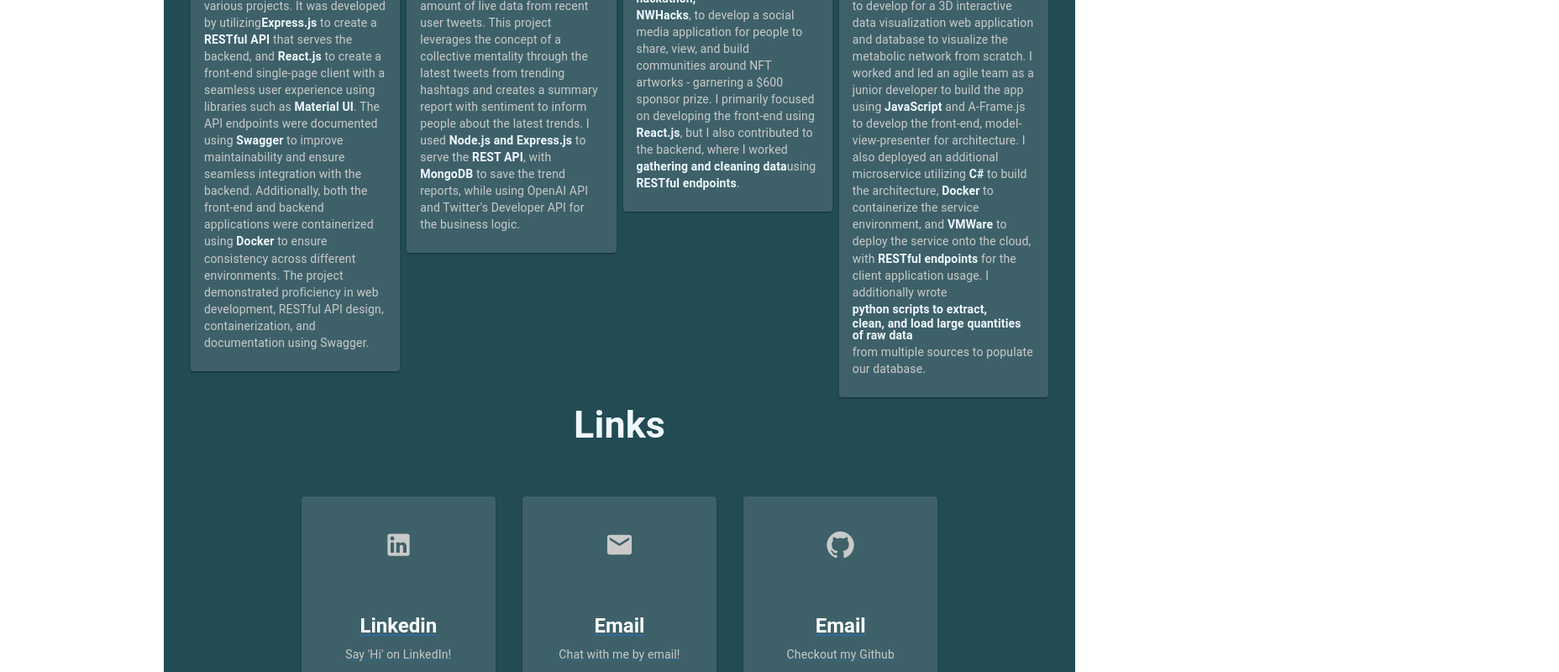
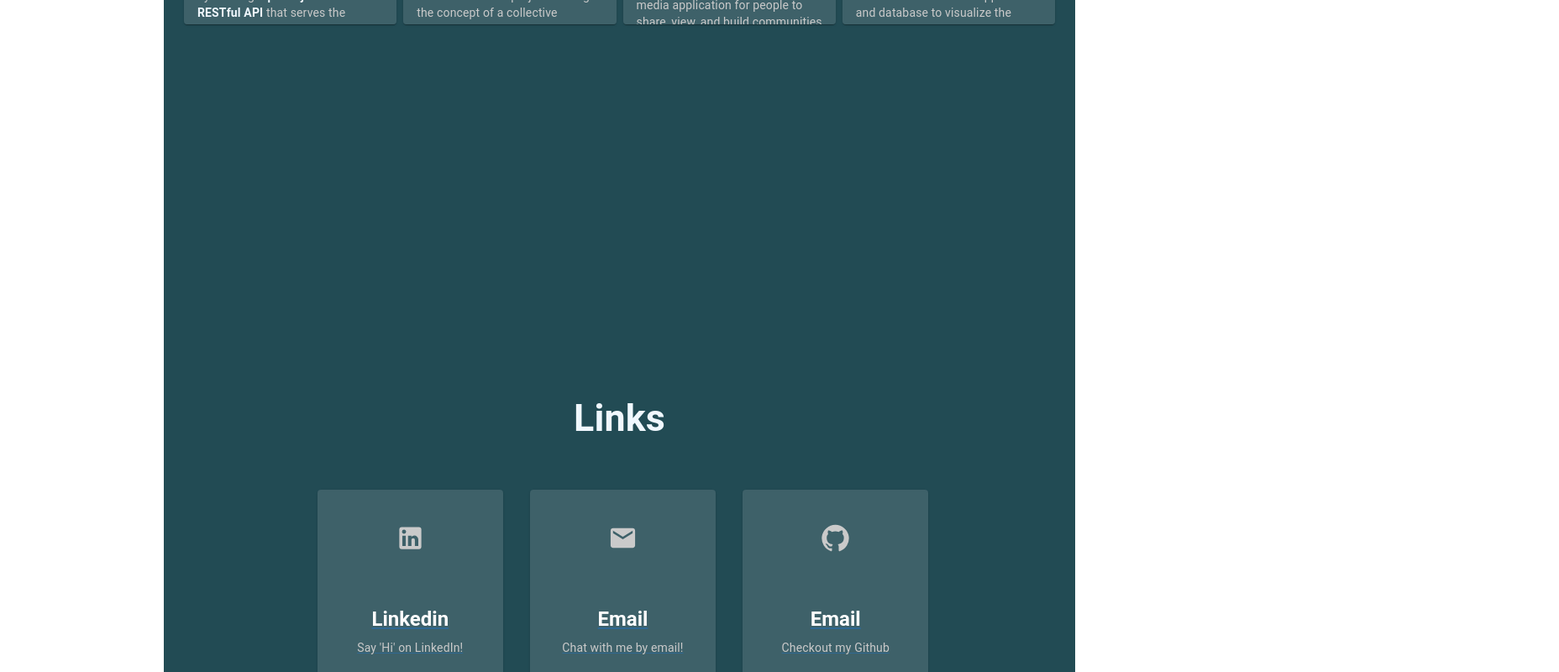
Before and after one commit to nkoda/nkoda.github.io, a React (Create React App) app: page / in a window 1280 px wide. Shown: the part 2000-2800 px from the top of the page at 84% size, 1856 px wide, since content can reach past the window. Built offline with nearby package versions, Linux system fonts and the light colour scheme.

Commit message:
cleaned up overall looks for responsive window

```diff
--- a/src/App.js
+++ b/src/App.js
@@ -15,6 +15,7 @@ import IconButton from '@mui/material/IconButton';
 import Typography from '@mui/material/Typography';
 import MenuIcon from '@mui/icons-material/Menu';
 import Drawer from '@mui/material/Drawer';
+import BottomNavigation from '@mui/material/BottomNavigation';
 
 
 const drawerWidth = 195;
@@ -111,9 +112,13 @@ const container = window !== undefined ? () => window().document.body : undefine
       </Box>
       <Box
         component="main"
-        sx={{ flexGrow: 1, bgcolor: '#224b54'}}
+        sx={{ flexGrow: 1, bgcolor: '#224b54', padding:2}}
       >
         <div ref={homeRef}>
+          <div id="scroll-wrapper" style={{position:'absolute', top:'80%', left:'45%'}}>
+            <div id="scroll-title">Scroll</div>
+            <div id="scroll-down"></div>
+            </div>
           <HomeSection/>
         </div>
         <div ref={resumeRef}>
@@ -121,10 +126,21 @@ const container = window !== undefined ? () => window().document.body : undefine
         </div>
         <div ref={projectsRef}>
           <ProjectsSection/>
-        </div>
         <div ref={contactRef}>
           <ContactSection/>
         </div>
+        </div>
+        <BottomNavigation
+          sx={{
+            backgroundColor:'#3e6169',
+            boxShadow:'0px 1px 0px #153237',
+            color:'white',
+            justifyContent:'center',
+            }}>
+          <Typography>
+            © Copyright | Nikko Dumrique 2023 All Right Reserved
+          </Typography>
+        </BottomNavigation>
       </Box>
     </Box>
   );
--- a/src/components/main-sections/contact.main-section.jsx
+++ b/src/components/main-sections/contact.main-section.jsx
@@ -38,7 +38,7 @@ const ContactSection = () => {
           content={
             <div>
               <h1>Links</h1>
-              <Grid container spacing={4} sx={{padding:4, justifyContent:'center'}}>
+              <Grid container spacing={4} sx={{padding:4, justifyContent:'center', display:'flex', paddingLeft:5}}>
                 <Grid item xs={12} sm={6} md={3}>
                     <Link href='https://www.linkedin.com/in/nikkodumrique/' target="_blank" rel="noopener">
                         <Card sx={cardStyle}>
--- a/src/components/main-sections/home.main-section.jsx
+++ b/src/components/main-sections/home.main-section.jsx
@@ -81,10 +81,6 @@ const HomeSection = () => {
                             <h2>Innovating tomorrow's world.</h2>
                             <h3>A Full Stack Developer and Data Scientist based in Vancouver, BC.</h3>
                         </div>
-                            <div id="scroll-wrapper">
-                                <div id="scroll-title">Scroll</div>
-                                <div id="scroll-down"></div>
-                            </div>
                         </div>
 
                     </div>
--- a/src/components/main-sections/projects.main-section.jsx
+++ b/src/components/main-sections/projects.main-section.jsx
@@ -18,8 +18,11 @@ import './css/projects-section.css'
 const ProjectsSection = () => {
     const cardStyle = {
         width: '100%' ,
+        height: 300,
         backgroundColor: '#3e6169',
-        color: "#CACACA"
+        color: "#CACACA",
+        display: 'block',
+        overflow: 'auto'
     }
     const titleStyle = {
         color: 'white',
@@ -32,8 +35,8 @@ const ProjectsSection = () => {
           content={
             <div>
               <h1>Projects</h1>
-              <Grid container spacing={1} sx={{padding:4}}>
-                <Grid item xs={12} sm={6} md={3}>
+              <Grid container spacing={1} sx={{padding:1}}>
+                <Grid item xs={24} sm={6} md={3}>
                   <Card sx={cardStyle}>
                     <CardMedia
                         sx={{ height: 140 }}
--- a/src/components/main-sections/resume.main-section.jsx
+++ b/src/components/main-sections/resume.main-section.jsx
@@ -37,7 +37,6 @@ const ResumeSection = () => {
                             <Typography variant="h3">About Me</Typography>
                             <Typography
                             sx={{
-                                display: "block",
                                 padding:4,
                                 textAlign:'center',
                                 color:"#CACACA"
@@ -84,9 +83,6 @@ const ResumeSection = () => {
                 <ul>
                 <li><b>University of British Columbia:</b> B.Sc Physics, Minor in Data Science</li>
                 </ul>
-
-            </Grid>
-            <Grid item xs={12}>
             </Grid>
         </Grid>
     )
--- a/src/components/side-bar/side-bar.component.jsx
+++ b/src/components/side-bar/side-bar.component.jsx
@@ -15,7 +15,7 @@ import Link from '@mui/material/Link';
 
 import "./side-bar.css";
 
-const drawerWidth = 240;
+const drawerWidth = 0.15 * Window.innerWidth;
 
 const SideBar = ({ onClickButton })  => {
 
```
